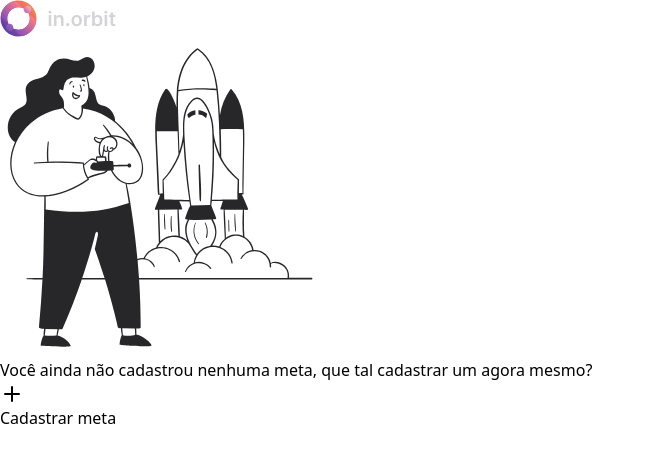
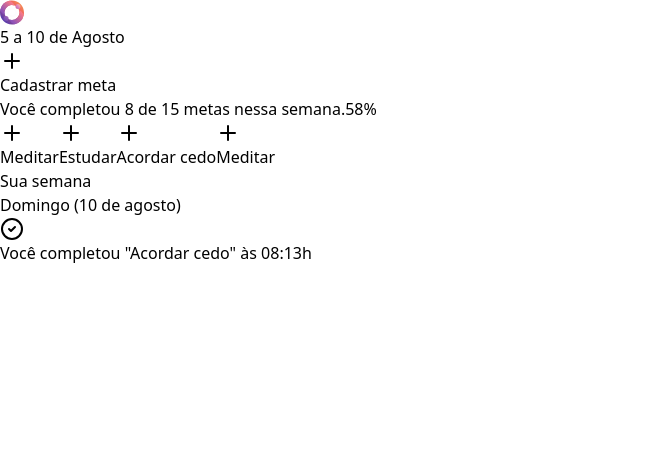
Before and after one commit to BrunoTassinari/in.orbit-nlw-pocket, a React (Vite) app in the folder web/: page / in a window 1280 px wide. Shown: the top 462 px of the page, without its empty margins (0-655 px from the left). Built offline with nearby package versions, Linux system fonts and the light colour scheme.

Commit message:
feat: summary screen

```diff
--- a/web/src/app.tsx
+++ b/web/src/app.tsx
@@ -1,23 +1,14 @@
-import { Plus } from 'lucide-react';
-
-import logo from './assets/logo-in-orbit.svg';
-import letStart from './assets/let-start-illustration.svg';
+import { Dialog } from './components/ui/dialog';
+import { CreateGoal } from './components/create-goal';
+import { EmptyGoals } from './components/empty-goals';
+import { Summary } from './components/summary';
 
 export function App() {
   return (
-    <div className="h-screen flex flex-col items-center justify-center gap-8">
-      <img src={logo} alt="in.orbit logo" />
-      <img src={letStart} alt="let start vector" />
-      <p className="text-zinc-300 leading-relaxed max-w-80 text-center">
-        Você ainda não cadastrou nenhuma meta, que tal cadastrar um agora mesmo?
-      </p>
-      <button
-        type="button"
-        className="px-4 py-2.5 rounded-lg bg-violet-500 text-violet-50 flex items-center gap-2 text-sm font-medium tracking-tight hover:bg-violet-600"
-      >
-        <Plus className="size-4" />
-        Cadastrar meta
-      </button>
-    </div>
+    <Dialog>
+      {/* <EmptyGoals /> */}
+      <Summary />
+      <CreateGoal />
+    </Dialog>
   );
 }
--- /dev/null
+++ b/web/src/components/in-orbit-icon.tsx
@@ -0,0 +1,96 @@
+export const InOrbitIcon = () => {
+  return (
+    <svg
+      width={24}
+      height={25}
+      viewBox="0 0 24 25"
+      fill="none"
+      xmlns="http://www.w3.org/2000/svg"
+    >
+      <title>icon</title>
+      <path
+        d="M12 .5c-.936 0-1.847.107-2.72.31A12.016 12.016 0 00.31 9.78C.107 10.652 0 11.563 0 12.5c0 6.627 5.373 12 12 12 .936 0 1.847-.107 2.72-.31a12.017 12.017 0 008.97-8.968c.203-.875.31-1.786.31-2.722 0-6.627-5.373-12-12-12zm0 19.515a7.494 7.494 0 01-2.524-.435 7.535 7.535 0 01-4.556-4.555A7.515 7.515 0 1119.515 12.5 7.515 7.515 0 0112 20.015z"
+        fill="url(#paint0_linear_84_261)"
+      />
+      <path
+        d="M12 7.657a4.844 4.844 0 100 9.687 4.844 4.844 0 000-9.687zm0 7.772a2.929 2.929 0 110-5.858 2.929 2.929 0 010 5.858z"
+        fill="#FEFCFE"
+      />
+      <path
+        d="M14.524 5.42a7.515 7.515 0 00-9.604 9.605 7.423 7.423 0 01-2.63-1.702A7.408 7.408 0 01.31 9.78 12.016 12.016 0 019.28.81a7.409 7.409 0 013.543 1.98 7.423 7.423 0 011.701 2.63z"
+        fill="url(#paint1_linear_84_261)"
+      />
+      <path
+        d="M23.69 15.221a12.016 12.016 0 01-8.97 8.969 7.408 7.408 0 01-3.543-1.98 7.427 7.427 0 01-1.701-2.63 7.515 7.515 0 009.605-9.605c.958.362 1.857.93 2.629 1.702a7.41 7.41 0 011.98 3.544z"
+        fill="url(#paint2_linear_84_261)"
+      />
+      <path
+        d="M6.064 20.948a2.511 2.511 0 100-5.023 2.511 2.511 0 000 5.023z"
+        fill="url(#paint3_linear_84_261)"
+      />
+      <path
+        d="M17.958 9.054a2.511 2.511 0 100-5.023 2.511 2.511 0 000 5.023z"
+        fill="url(#paint4_linear_84_261)"
+      />
+      <defs>
+        <linearGradient
+          id="paint0_linear_84_261"
+          x1={20.3704}
+          y1={4.59058}
+          x2={3.89023}
+          y2={20.1635}
+          gradientUnits="userSpaceOnUse"
+        >
+          <stop stopColor="#F38856" />
+          <stop offset={0.23} stopColor="#F0625C" />
+          <stop offset={1} stopColor="#5C3DAB" />
+        </linearGradient>
+        <linearGradient
+          id="paint1_linear_84_261"
+          x1={11.2405}
+          y1={2.53429}
+          x2={1.86657}
+          y2={11.8578}
+          gradientUnits="userSpaceOnUse"
+        >
+          <stop stopColor="#F67986" />
+          <stop offset={1} stopColor="#8951BA" />
+        </linearGradient>
+        <linearGradient
+          id="paint2_linear_84_261"
+          x1={21.9616}
+          y1={13.3129}
+          x2={12.5877}
+          y2={22.6369}
+          gradientUnits="userSpaceOnUse"
+        >
+          <stop stopColor="#F67986" />
+          <stop offset={1} stopColor="#8951BA" />
+        </linearGradient>
+        <linearGradient
+          id="paint3_linear_84_261"
+          x1={7.89781}
+          y1={16.7204}
+          x2={4.23025}
+          y2={20.1519}
+          gradientUnits="userSpaceOnUse"
+        >
+          <stop stopColor="#A267B9" />
+          <stop offset={1} stopColor="#704BB4" />
+        </linearGradient>
+        <linearGradient
+          id="paint4_linear_84_261"
+          x1={19.4846}
+          y1={5.11331}
+          x2={16.9808}
+          y2={7.45646}
+          gradientUnits="userSpaceOnUse"
+        >
+          <stop stopColor="#F7A8A5" />
+          <stop offset={0.97} stopColor="#D074C4" />
+          <stop offset={1} stopColor="#CF76A9" />
+        </linearGradient>
+      </defs>
+    </svg>
+  );
+};
--- /dev/null
+++ b/web/src/components/summary.tsx
@@ -0,0 +1,84 @@
+import { CheckCircle2, Plus } from 'lucide-react';
+import { Button } from './ui/button';
+import { DialogTrigger } from './ui/dialog';
+import { InOrbitIcon } from './in-orbit-icon';
+import { Progress, ProgressIndicator } from './ui/progress-bar';
+import { Separator } from './ui/separator';
+import { OutlineButton } from './ui/outline-button';
+
+export const Summary = () => {
+  return (
+    <div className="py-10 max-w-[480px] px-5 mx-auto flex flex-col gap-6">
+      <div className="flex items-center justify-between">
+        <div className="flex items-center gap-3">
+          <InOrbitIcon />
+          <span className="text-lg font-semibold">5 a 10 de Agosto</span>
+        </div>
+
+        <DialogTrigger asChild>
+          <Button size="sm">
+            <Plus className="size-4" />
+            Cadastrar meta
+          </Button>
+        </DialogTrigger>
+      </div>
+
+      <div className="flex flex-col gap-3">
+        <Progress value={8} max={15}>
+          <ProgressIndicator style={{ width: 200 }} />
+        </Progress>
+
+        <div className="flex items-center justify-between text-xs text-zinc-400">
+          <span>
+            Você completou <span className="text-zinc-200">8</span> de{' '}
+            <span className="text-zinc-200">15</span> metas nessa semana.
+          </span>
+          <span>58%</span>
+        </div>
+
+        <Separator />
+
+        <div className="flex flex-wrap gap-3">
+          <OutlineButton>
+            <Plus className="size-4 text-zinc-600" />
+            Meditar
+          </OutlineButton>
+          <OutlineButton>
+            <Plus className="size-4 text-zinc-600" />
+            Estudar
+          </OutlineButton>
+          <OutlineButton>
+            <Plus className="size-4 text-zinc-600" />
+            Acordar cedo
+          </OutlineButton>
+          <OutlineButton>
+            <Plus className="size-4 text-zinc-600" />
+            Meditar
+          </OutlineButton>
+        </div>
+
+        <div className="flex flex-col gap-6">
+          <h2 className="text-xl font-medium">Sua semana</h2>
+
+          <div className="flex flex-col gap-4">
+            <h3 className="font-medium">
+              Domingo{' '}
+              <span className="text-zinc-400 text-xs">(10 de agosto)</span>
+            </h3>
+
+            <ul className="flex flex-col gap-3">
+              <li className="flex items-center gap-2">
+                <CheckCircle2 className="size-4 text-pink-500" />
+                <span className="text-sm text-zinc-400">
+                  Você completou "
+                  <span className="text-zinc-100">Acordar cedo</span>" às{' '}
+                  <span className="text-zinc-100">08:13h</span>
+                </span>
+              </li>
+            </ul>
+          </div>
+        </div>
+      </div>
+    </div>
+  );
+};
```
Also changed, not shown: web/package.json (+6 -1 lines), 1 other file (tests, documents, lock files or other folders).
